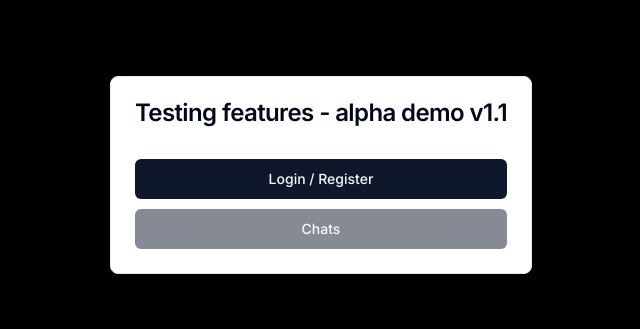
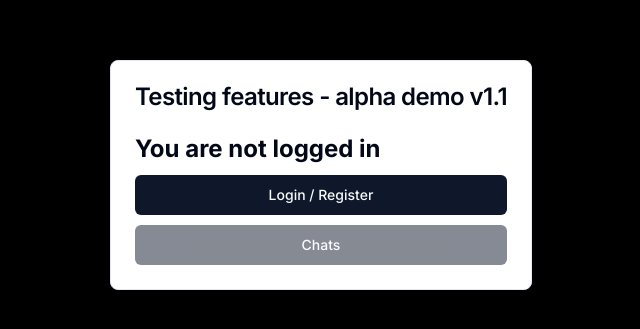
Before and after one commit to EAGLE1309/alumni-jams, a Next.js app: page / in a window 1280 px wide. Shown: the part 225-554 px from the top of the page, without its empty margins (319-959 px from the left). Built offline with nearby package versions, Linux system fonts and the light colour scheme; no server answers.

Commit message:
Preparing for main ui implementation

```diff
--- a/src/app/page.js
+++ b/src/app/page.js
@@ -30,8 +30,6 @@ export default function Home() {
   };
 
   useEffect(() => {
-    if (!isAuthenticated) return;
-
     checkAuth();
 
     user.name === "" ? setName("You are not logged in") : setName(user.name);
```
